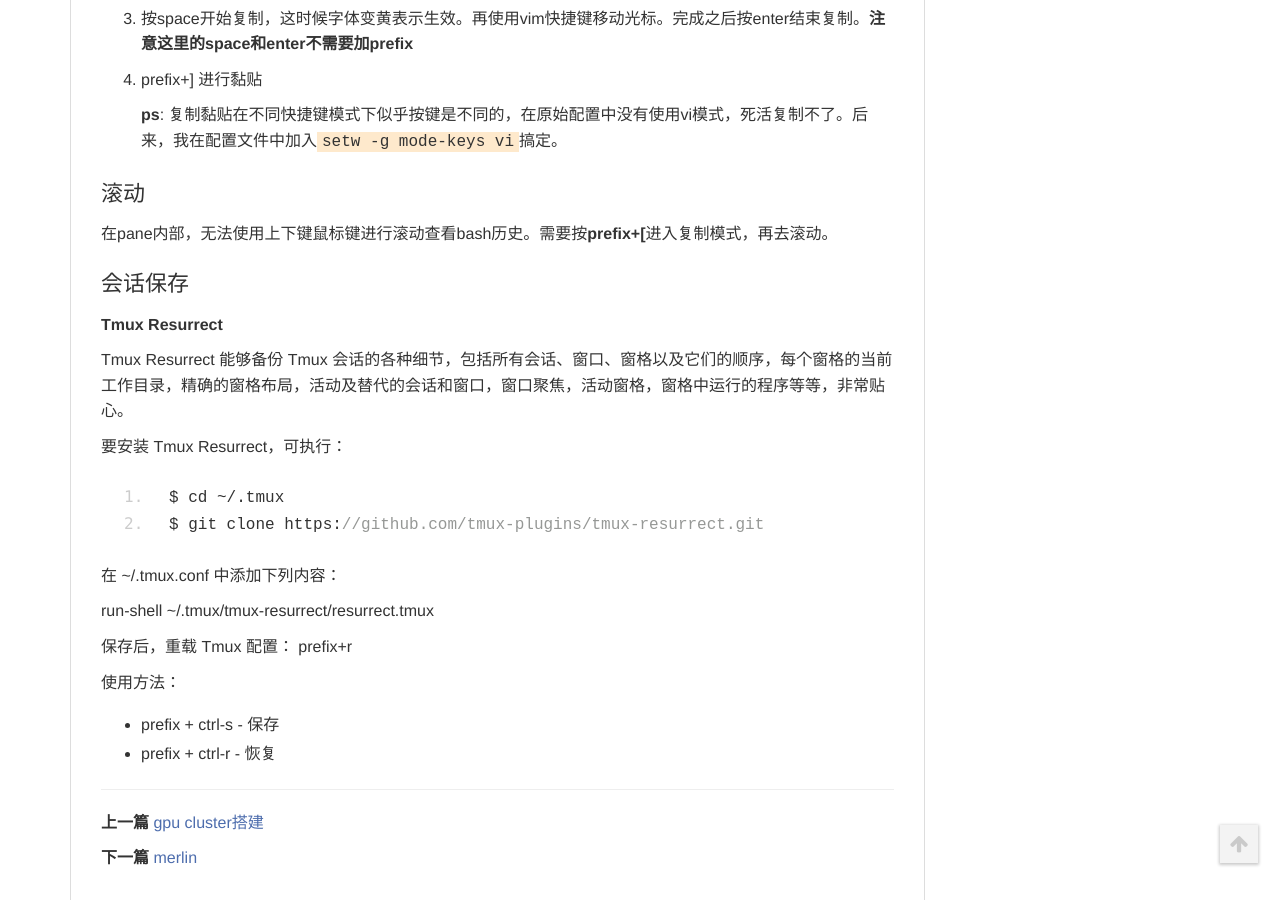
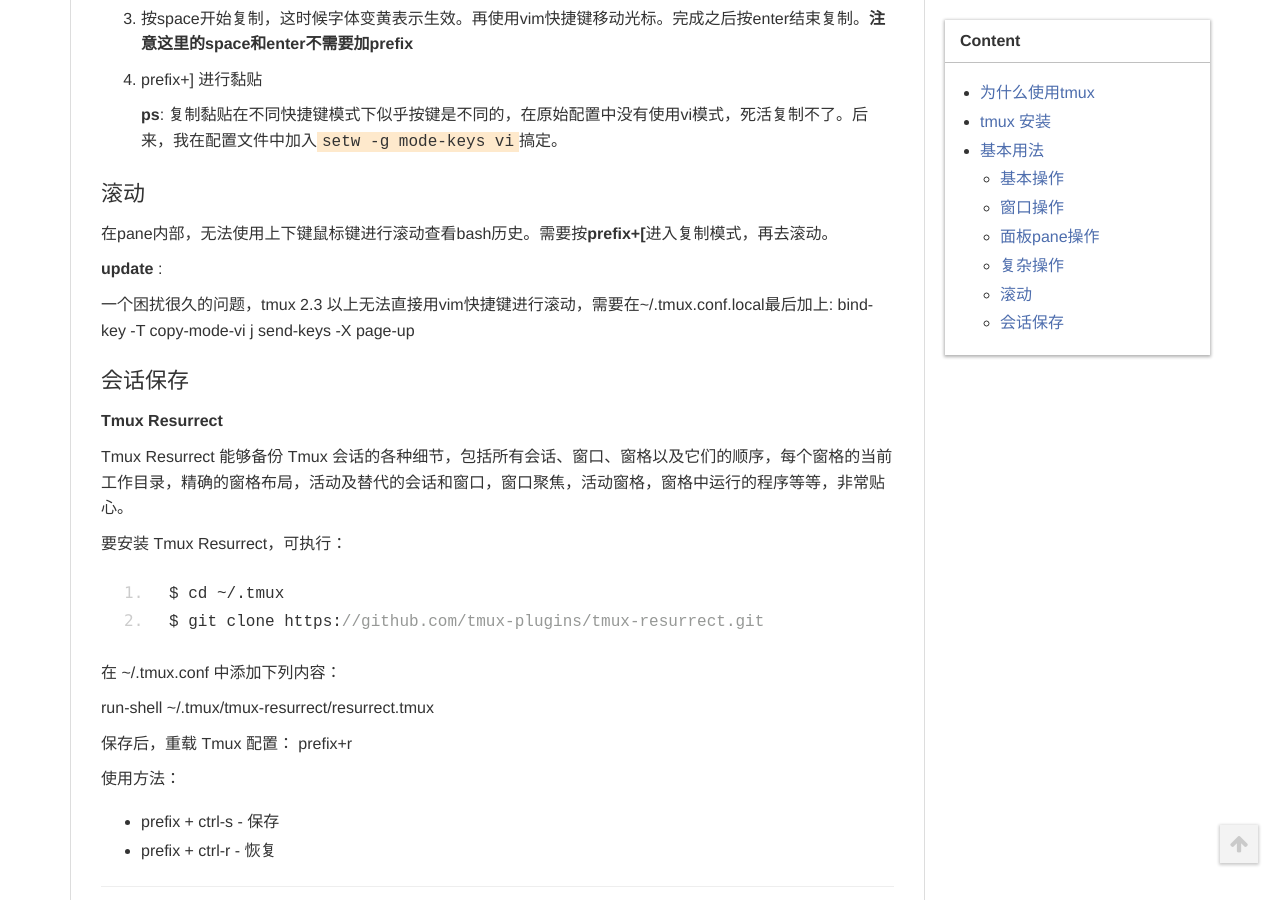
Before and after one commit to vsooda/vsooda.github.io, a Jekyll site: the page built from _posts/2016-09-28-tmux.markdown, in a window 1280 px wide and 900 px high, scrolled down 3548 px. Built offline with Jekyll 4.4.1, drawn with Linux system fonts in a browser that asks for light colours.

Commit message:
add tmux scrool setting

```diff
--- a/_posts/2016-09-28-tmux.markdown
+++ b/_posts/2016-09-28-tmux.markdown
@@ -145,6 +145,10 @@
 
 在pane内部，无法使用上下键鼠标键进行滚动查看bash历史。需要按**prefix+[**进入复制模式，再去滚动。
 
+**update** :
+
+一个困扰很久的问题，tmux 2.3 以上无法直接用vim快捷键进行滚动，需要在~/.tmux.conf.local最后加上: bind-key -T copy-mode-vi j send-keys -X page-up
+
 #### 会话保存
 
 **Tmux Resurrect**
```
